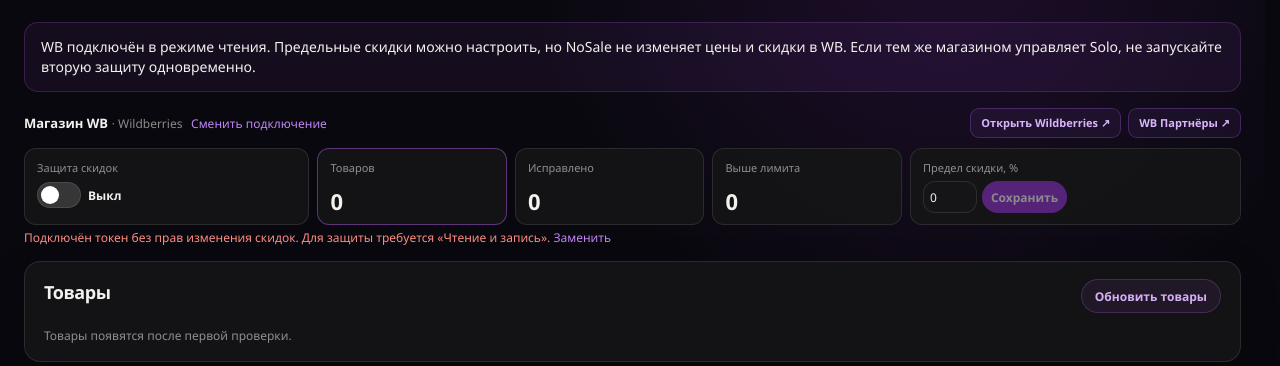
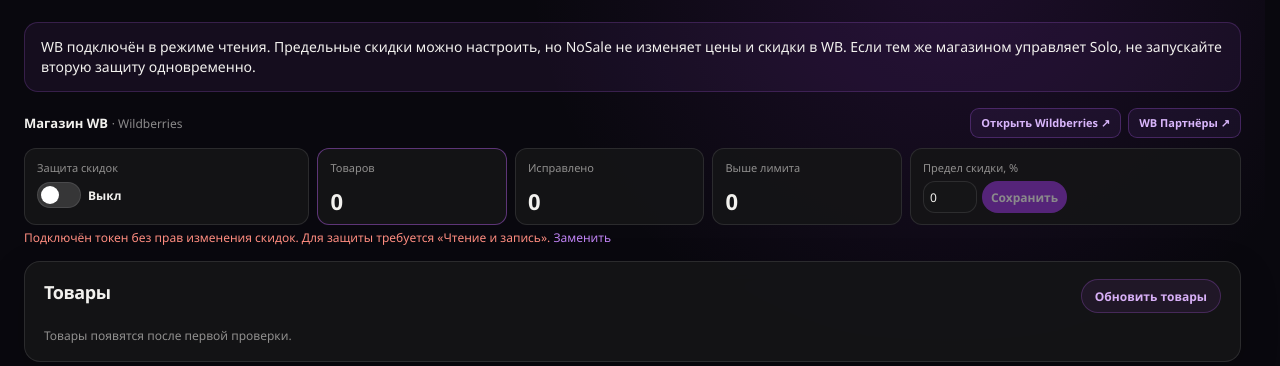
Before and after one commit to Anderhaos/Marketplace-Price-Guard, a Django app: page / in a window 1280 px wide. Shown: the part 55-421 px from the top of the page. Run offline with Django 5.2, Linux system fonts and the light colour scheme; the visitor is signed in with stand-in values (Sample User, id 1); data comes from the database, SQL or seed files in the repository; data that the repository does not hold is empty; parts of the project's set-up code (start-up, migrations or seed data) failed here and were passed over.

Commit message:
NoSale dashboard: hide meaningless store switch when only one store exists

```diff
--- a/saas/portal/templates/guard/dashboard.html
+++ b/saas/portal/templates/guard/dashboard.html
@@ -7,7 +7,7 @@
 {% if wb_read_only %}<p class="notice" role="status">WB подключён в режиме чтения. Предельные скидки можно настроить, но NoSale не изменяет цены и скидки в WB. Если тем же магазином управляет Solo, не запускайте вторую защиту одновременно.</p>{% endif %}
 <div class="compact-context">
   <div class="wb-dashboard-header">
-    <div><strong>{{ account.name }}</strong> <span class="muted">· Wildberries</span> <a class="compact-link" href="{% url 'stores' %}">Сменить подключение</a></div>
+    <div><strong>{{ account.name }}</strong> <span class="muted">· Wildberries</span>{% if has_other_stores %} <a class="compact-link" href="{% url 'stores' %}">Сменить магазин</a>{% endif %}</div>
     <div class="wb-quick-links" aria-label="Быстрый переход в Wildberries">
       <a href="https://www.wildberries.ru/" target="_blank" rel="noopener noreferrer" title="Открыть сайт Wildberries">Открыть Wildberries ↗</a>
       <a href="https://seller.wildberries.ru/" target="_blank" rel="noopener noreferrer" title="Открыть кабинет WB Партнёры">WB Партнёры ↗</a>
```
